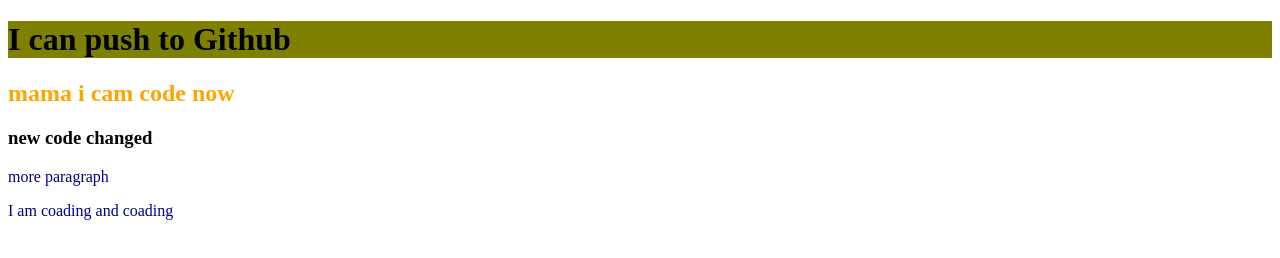
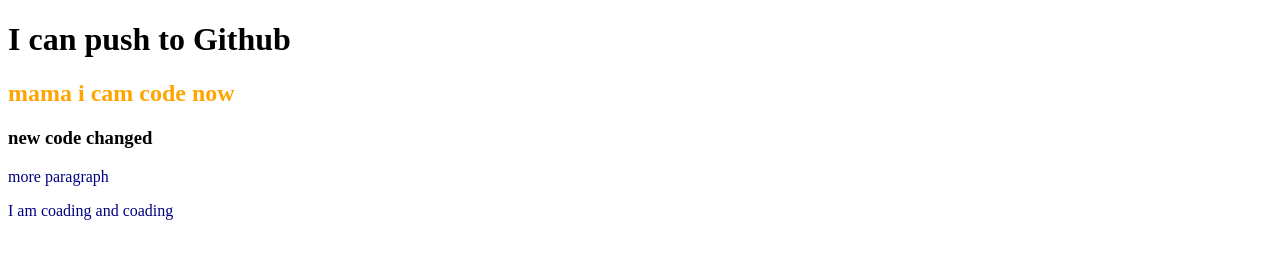
Before and after one commit to geash1/my-scound-repo, a plain HTML site: page index.html in a window 1280 px wide. Drawn offline with Linux system fonts and the light colour scheme.

Commit message:
background color change

```diff
--- a/style.css
+++ b/style.css
@@ -1,8 +1,5 @@
 p{
     color: navy;
-}
-h1{
-    background-color: olive;
 }
 h2{
     color: orange;
```
